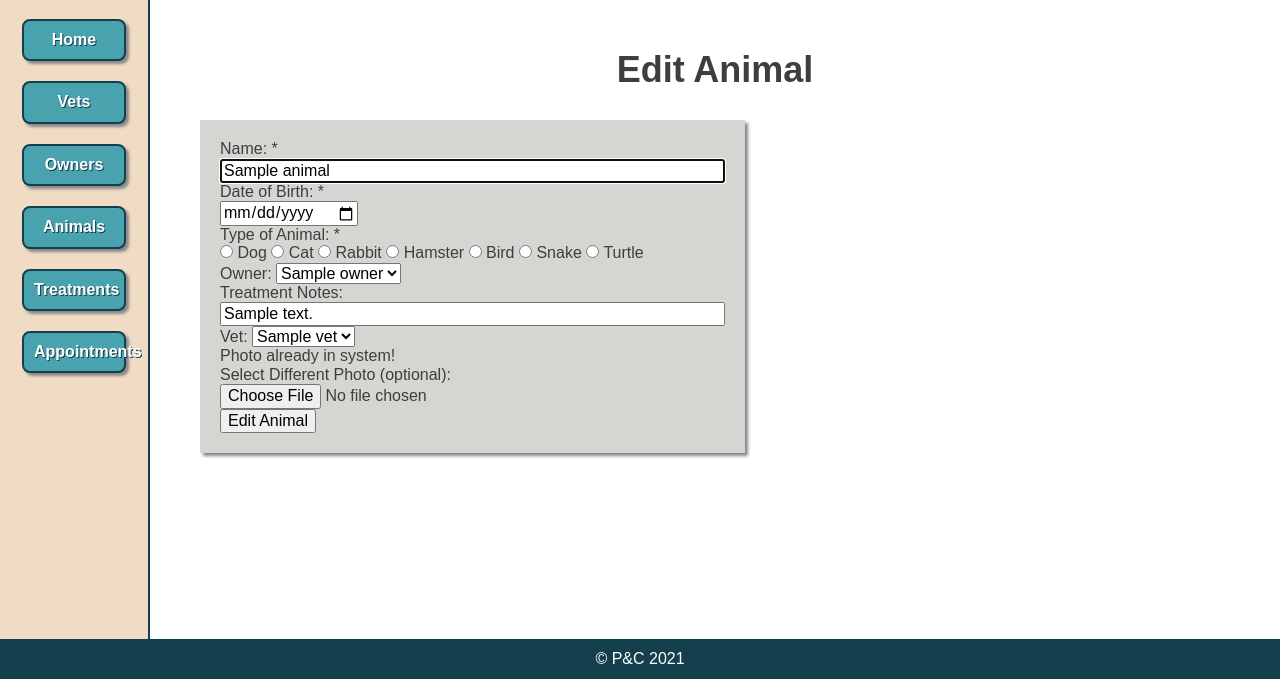
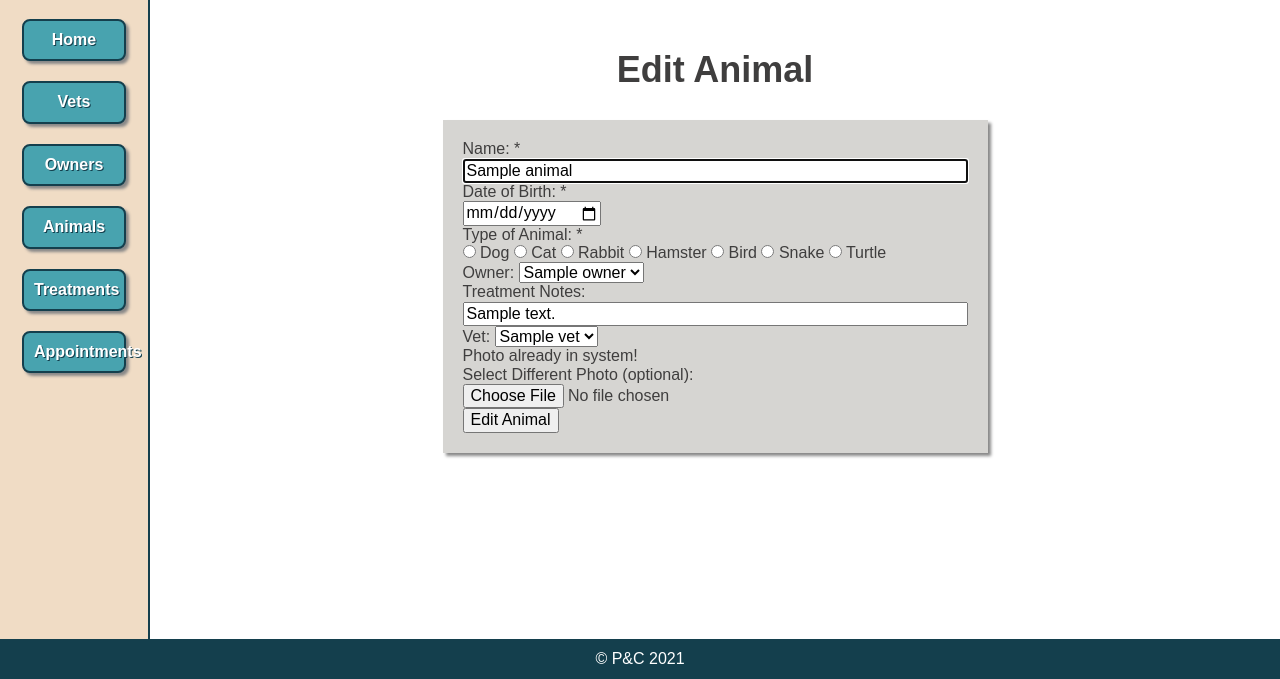
Before and after one commit to Kirsten4/vet_management_app, a Flask app: page /animals/1/edit in a window 1280 px wide. Shown: the part 121-800 px from the top of the page. Run offline with Flask 2, Linux system fonts and the light colour scheme; a database or web service that is not in the repository returns one stand-in record (values such as "Sample title"); some libraries are stand-ins or nearby versions.

Commit message:
form css auto

```diff
--- a/static/style.css
+++ b/static/style.css
@@ -185,7 +185,7 @@ h2 {
     box-sizing: border-box;
     background-color: rgb(214, 213, 210);
     width: 50%;
-    margin: 30px;
+    margin: auto;
     padding: 20px;
     box-shadow: 3px 3px 3px #888888;
 }
```
